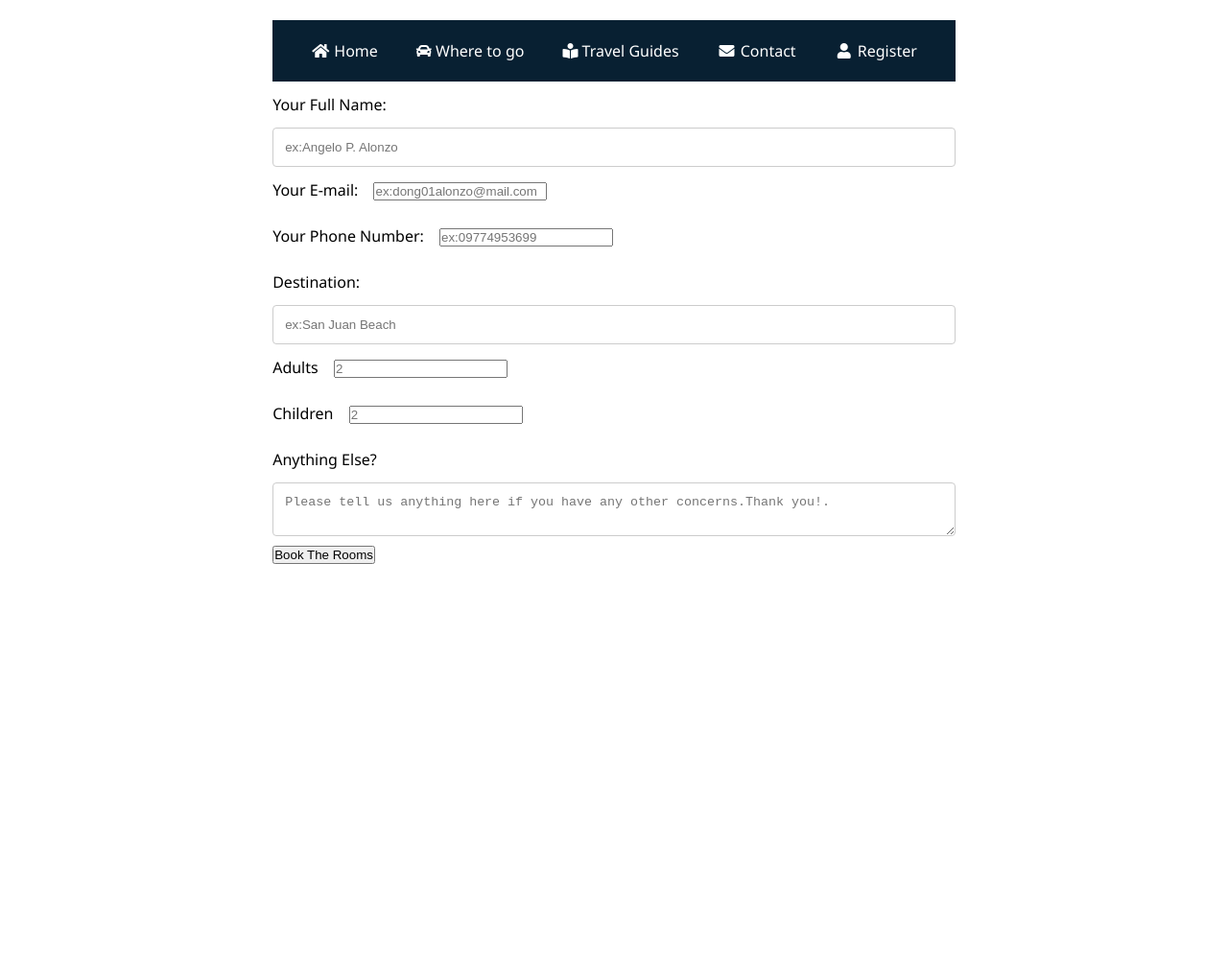
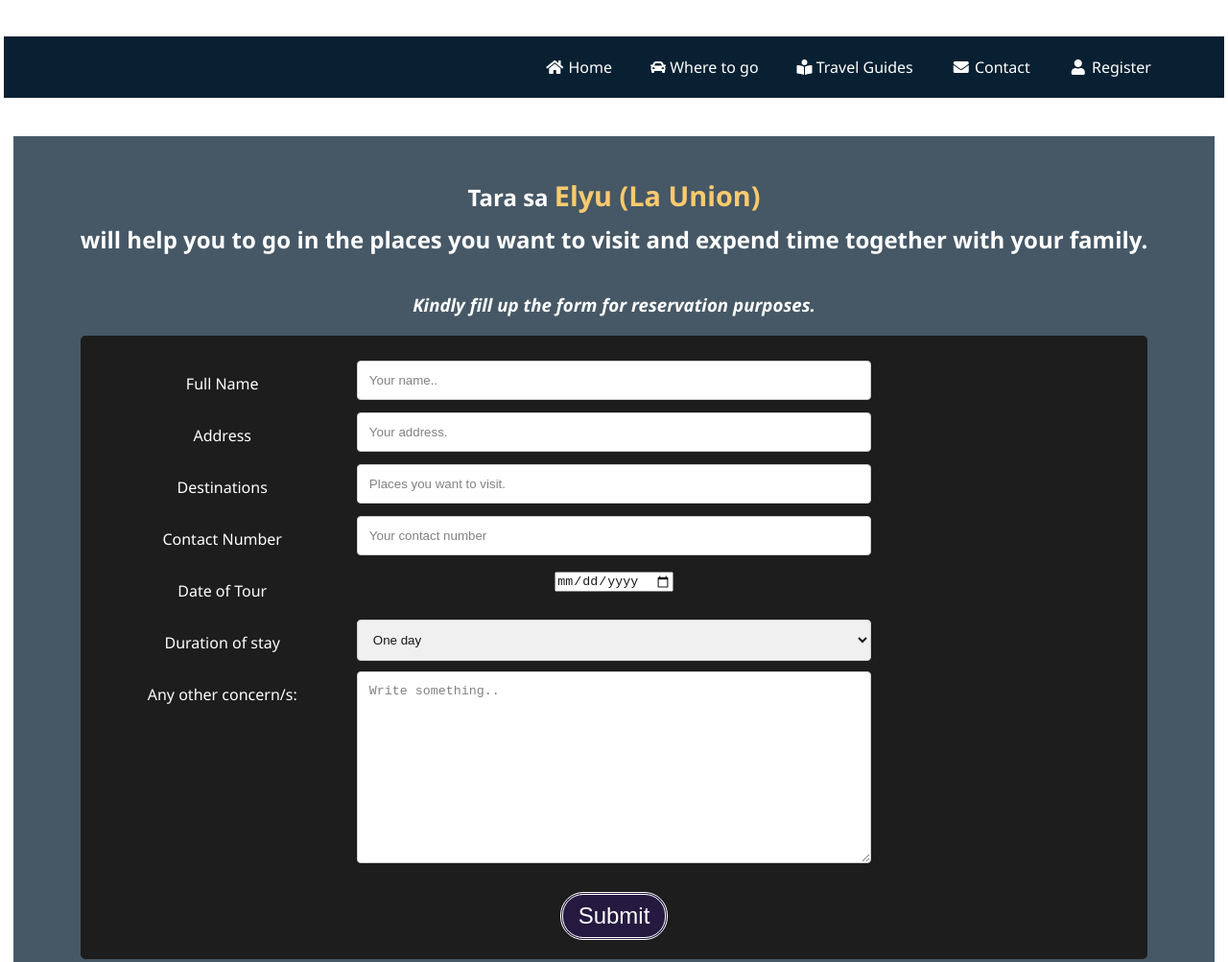
Before and after one commit to jeze04/tarasaelyu, a plain HTML site: page fill_register.html in a window 1280 px wide. Shown: the top 1003 px of the page at 96% size. Before the commit the page ends 800 px from the top, so only its background shows below. Drawn offline with Linux system fonts and the light colour scheme.

Commit message:
Update fill_register.html

```diff
--- a/fill_register.html
+++ b/fill_register.html
@@ -5,13 +5,12 @@
     <meta http-equiv="X-UA-Compatible" content="IE=edge" />
     <meta name="viewport" content="width=device-width, initial-scale=1.0" />
     <link rel="stylesheet" href="./css/style.css" />
-    <link rel="stylesheet" href="./image/welcome.jpg" />
     <link
       rel="stylesheet"
       href="https://cdnjs.cloudflare.com/ajax/libs/font-awesome/5.15.4/css/all.min.css"
     />
-    <title>Reservation Form</title>
-    <link rel="shortcut icon" href="./image/tse.png" type="image/x-icon" />
+    <title>Registration Form</title>
+    <link rel="shortcut icon" href="./image/log.png" type="image/x-icon" />
   </head>
 
   <body>
@@ -35,99 +34,120 @@
               <a href="#"><i class="fa fa-fw fa-envelope"></i> Contact</a>
             </li>
             <li>
-              <a href="fill_register.html"><i class="fa fa-fw fa-user"></i> Register</a>
+              <a href="register.html"><i class="fa fa-fw fa-user"></i> Register</a>
             </li>
           </ul>
         </div>
       </nav>
 
 
-    <form action="reservation.php" method="post">
-      <div class="elem-group">
-        <label for="name">Your Full Name:</label>
-        <input
-          type="text"
-          id="name"
-          name="visitor_name"
-          placeholder="ex:Angelo P. Alonzo"
-          pattern="[A-Z\sa-z]{3,20}"
-          required />
 
+      <section id="form">
+        <div class="form-background">
+          <div class="form-content">
+            <h1>Tara sa  <span class="form1-text">Elyu (La Union) </span> </h1>
+            <div class="container">
+
+               <h2> will help you to go in the places you want to visit and expend time together with your family. </h2><br\>
+            <br/>
+         <h3>  <i>Kindly fill up the form for reservation purposes. </i>  </h3>
+
+
+         <div class="container1">
+            <form action="action_page.php">
+              <div class="row">
+                <div class="col-25">
+                  <label for="fname"> Full Name </label>
+                </div>
+                <div class="col-75">
+                  <input type="text" id="fname" name="firstname" placeholder="Your name..">
+                </div>
+              </div>
+
+              <div class="row">
+                <div class="col-25">
+                  <label for="lname">Address</Address></label>
+                </div>
+                <div class="col-75">
+                  <input type="text" id="lname" name="lastname" placeholder="Your address.">
+                </div>
               </div>
 
 
-      <div class="elem-group">
-        <label for="email">Your E-mail:</label>
-        <input
-          type="email"
-          id="email"
-          name="visitor_email"
-          placeholder="ex:dong01alonzo@mail.com"
-          required
-        />
+              <div class="row">
+                <div class="col-25">
+                  <label for="lname">Destinations</label>
                 </div>
-      <div class="elem-group">
-        <label for="phone">Your Phone Number:</label>
-        <input
-          type="tel"
-          id="phone"
-          name="visitor_phone"
-          placeholder="ex:09774953699"
-          pattern="(number)"
-          required
-        />
-        <div class="elem-group">
-        <label for="destination">Destination:</label>
-        <input
-          type="text"
-          id="name"
-          name="visitor_name"
-          placeholder="ex:San Juan Beach"
-          pattern="letters only"
-          required
-        />
+                <div class="col-75">
+                  <input type="text" id="lname" name="lastname" placeholder="Places you want to visit.">
                 </div>
               </div>
 
-      <div class="elem-group inlined">
-        <label for="adult">Adults</label>
-        <input
-          type="number"
-          id="adult"
-          name="total_adults"
-          placeholder="2"
-          min="1"
-          required
-        />
+              <div class="row">
+                <div class="col-25">
+                  <label for="lname">Contact Number</label>
                 </div>
-      <div class="elem-group inlined">
-        <label for="child">Children</label>
-        <input
-          type="number"
-          id="child"
-          name="total_children"
-          placeholder="2"
-          min="0"
-          required
-        />
+                <div class="col-75">
+                  <input type="text" id="lname" name="lastname" placeholder="Your contact number">
+                </div>
               </div>
 
+
+              <div class="row">
+                <div class="col-25">
+                  <label for="date">Date of Tour</label>
+                </div>
+                <div class="col-75">
+                  <input type="date" id="dtour" name="dtour" placeholder="Your date of tour">
+                </div>
               </div>
 
-      <div class="elem-group">
-        <label for="message">Anything Else?</label>
-        <textarea
-          id="message"
-          name="visitor_message"
-          placeholder="Please tell us anything here if you have any other concerns.Thank you!."
-          required
-        ></textarea>
+
+              <div class="row">
+                <div class="col-25">
+                  <label for="duration">Duration of stay</label>
                 </div>
-      <button type="submit">Book The Rooms</button>
+                <div class="col-75">
+                  <select id="duration" name="duration">
+                    <option value="one">One day</option>
+                    <option value="onight">Overnight</option>
+                    <option value="two">Two days</option>
+                    <option value="two">3 days and more</option>
+                    <option value="other">Others</option>
+                  </select>
+                </div>
+              </div>
+
+
+              <div class="row">
+                <div class="col-25">
+                  <label for="subject">Any other concern/s:</label>
+                </div>
+                <div class="col-75">
+                  <textarea id="subject" name="subject" placeholder="Write something.." style="height:200px"></textarea>
+                </div>
+              </div>
+
+             <br/>
+
+                    <input type="submit" value="Submit">
+
+          </div>
 </form>
+
+            </div>
+          </div>
+        </div>
+      </section>
 
 
 
-
+      <!--footer-->
+      <footer>
+        <div class="footer">
+          <p>&copy;Copyright Batch 5_Group3 Creative Web Design 2021</p>
+        </div>
+      </footer>
+    </header>
   </body>
 </html>
```
Lines whose indentation alone changed are shown as unchanged.
